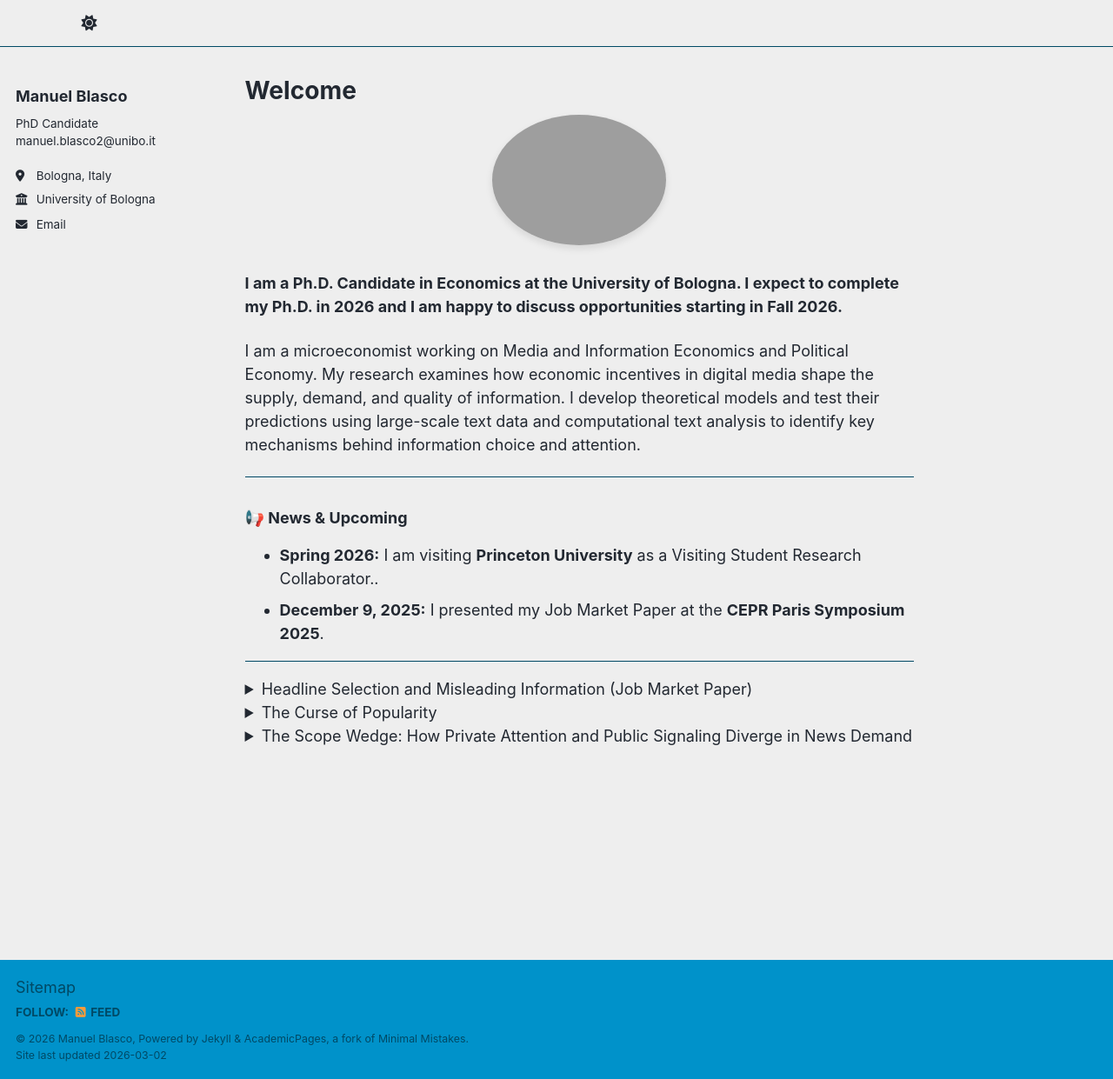
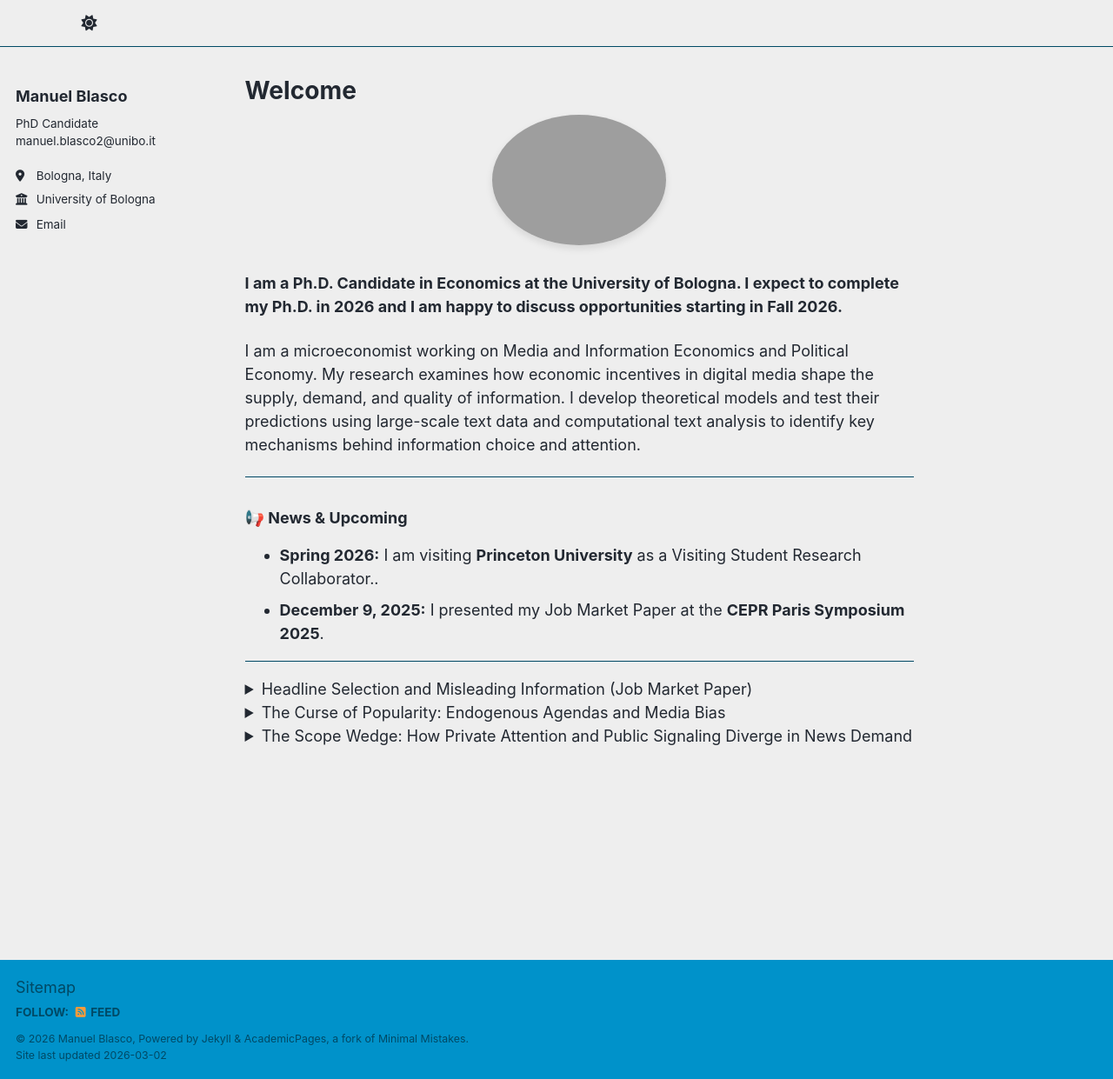
Before and after one commit to ManuelBlasco/manuelblasco.github.io, a Jekyll site: the page built from _pages/about.md, in a window 1280 px wide and 1241 px high. Shown: the whole window at 87% size. Built offline with Jekyll 4.4.1, drawn with Linux system fonts in a browser that asks for light colours; a script that is not in the unit is left out.

Commit message:
Update about.md

```diff
--- a/_pages/about.md
+++ b/_pages/about.md
@@ -37,7 +37,8 @@ I am a microeconomist working on Media and Information Economics and Political E
 </details>
 
 <details>
-  <summary>The Curse of Popularity</summary>
+  <summary>The Curse of Popularity: Endogenous Agendas and
+Media Bias </summary>
   <div class="paper-body">
     <p>
       I develop a model where media outlets jointly choose which topic to cover (agenda setting) and how to report (editorial slant) under limited consumer attention. I characterize the conditions under which a “curse of popularity” emerges: when a topic becomes sufficiently popular, competing outlets converge on that same issue and—rather than conveying the most informative coverage—have incentives to introduce editorial bias, crowding out other topics and reducing welfare. By contrast, when attention is more dispersed, outlets tend to specialize across topics and (in equilibrium) report more truthfully, improving informational quality and decision-making.
```
